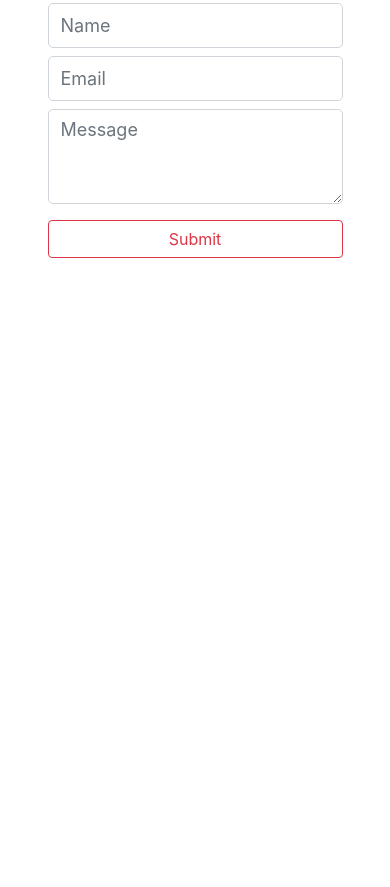
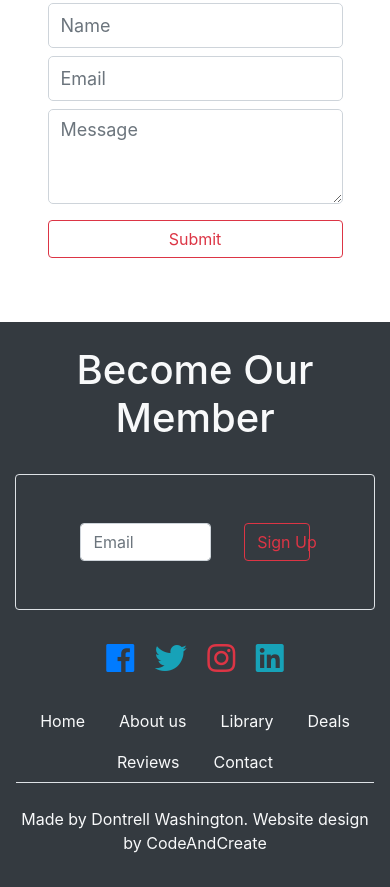
Before and after one commit to dontrellthedeveloper/BookStore, a plain HTML site: page index.html in a window 390 px wide. Shown: the part 10453-11340 px from the top of the page. Before the commit the page ends 10775 px from the top, so only its background shows below. Drawn offline with Linux system fonts and the light colour scheme.

Commit message:
Added footer section

```diff
--- a/index.html
+++ b/index.html
@@ -366,6 +366,64 @@
   <!-- end of contact -->
 
 
+  <!-- footer -->
+  <footer class="bg-dark">
+    <div class="container">
+      <div class="row pb-3">
+        <div class="col-12 p-4 text-center text-light">
+          <h1>Become Our Member</h1>
+        </div>
+        <div class="col-sm-10 col-12 m-auto">
+          <form class="form-inline border rounded mb-3 p-5">
+            <input type="email" placeholder="Email" class="form-control w-50 m-auto">
+            <a href="#" class="btn btn-outline-danger w-25 m-auto">Sign Up</a>
+          </form>
+        </div>
+      </div>
+      <div class="row">
+        <div class="col text-center">
+          <div class="mb-2">
+            <a href="#" class="mx-sm-4 mx-2"><i class="fab fa-facebook fa-2x text-primary"></i></a>
+            <a href="#" class="mx-sm-4 mx-2"><i class="fab fa-twitter fa-2x text-info"></i></a>
+            <a href="#" class="mx-sm-4 mx-2"><i class="fab fa-instagram fa-2x text-danger"></i></a>
+            <a href="#" class="mx-sm-4 mx-2"><i class="fab fa-linkedin fa-2x text-info"></i></a>
+          </div>
+        </div>
+      </div>
+    </div>
+    <div class="container-fluid p-3">
+      <div class="row">
+        <div class="col mb-4">
+          <ul class="nav justify-content-center nav-tabs">
+            <li class="nav-item">
+              <a href="#" class="nav-link text-light">Home</a>
+            </li>
+            <li class="nav-item">
+              <a href="#" class="nav-link text-light">About us</a>
+            </li>
+            <li class="nav-item">
+              <a href="#" class="nav-link text-light">Library</a>
+            </li>
+            <li class="nav-item">
+              <a href="#" class="nav-link text-light">Deals</a>
+            </li>
+            <li class="nav-item">
+              <a href="#" class="nav-link text-light">Reviews</a>
+            </li>
+            <li class="nav-item">
+              <a href="#" class="nav-link text-light">Contact</a>
+            </li>
+          </ul>
+        </div>
+      </div>
+      <div class="row">
+        <div class="col text-light text-center">
+          <p>Made by Dontrell Washington. Website design by CodeAndCreate</p>
+        </div>
+      </div>
+    </div>
+  </footer>
+  <!-- end of footer -->
 
     <script src="js/jquery-3.3.1.min.js"></script>
     <script src="js/popper.js"></script>
```
